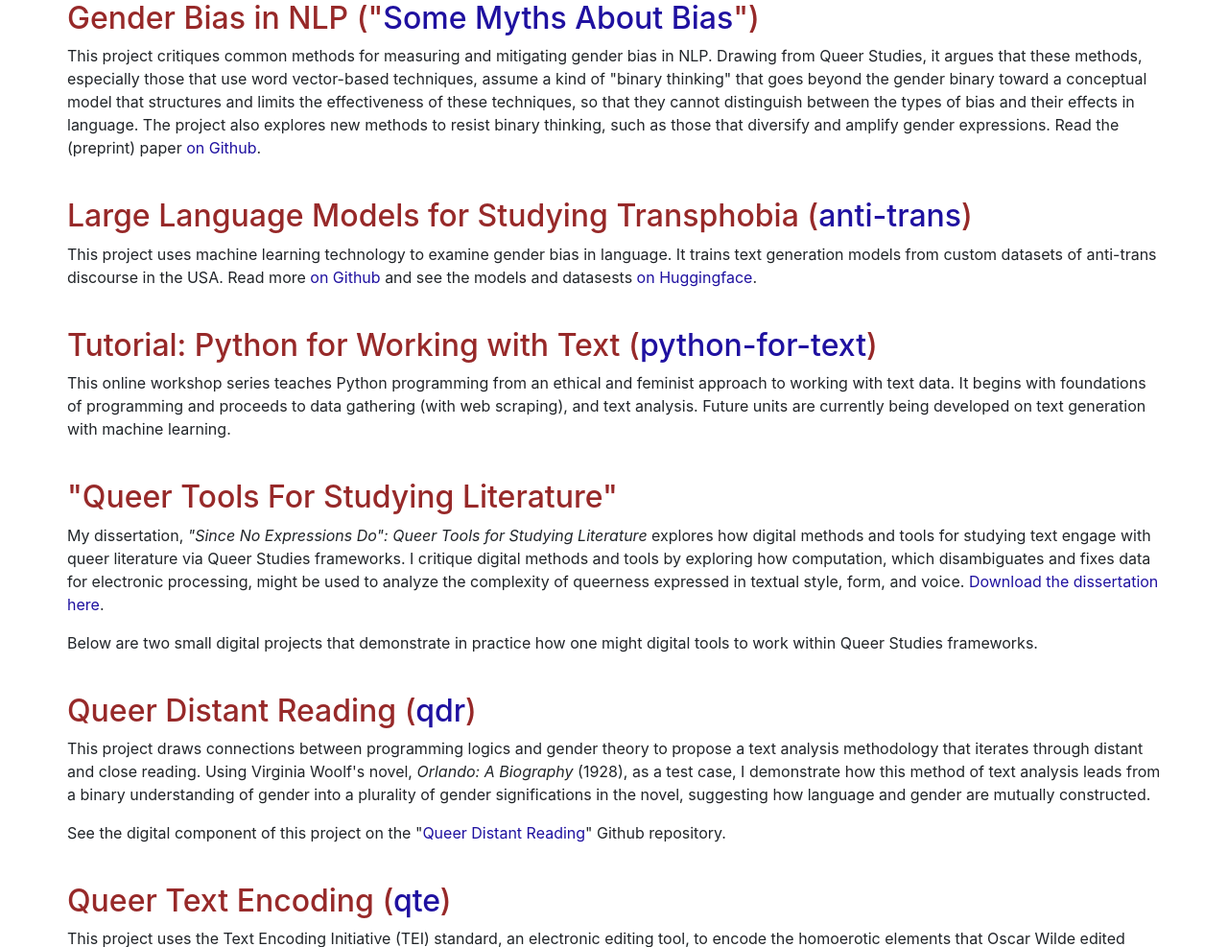
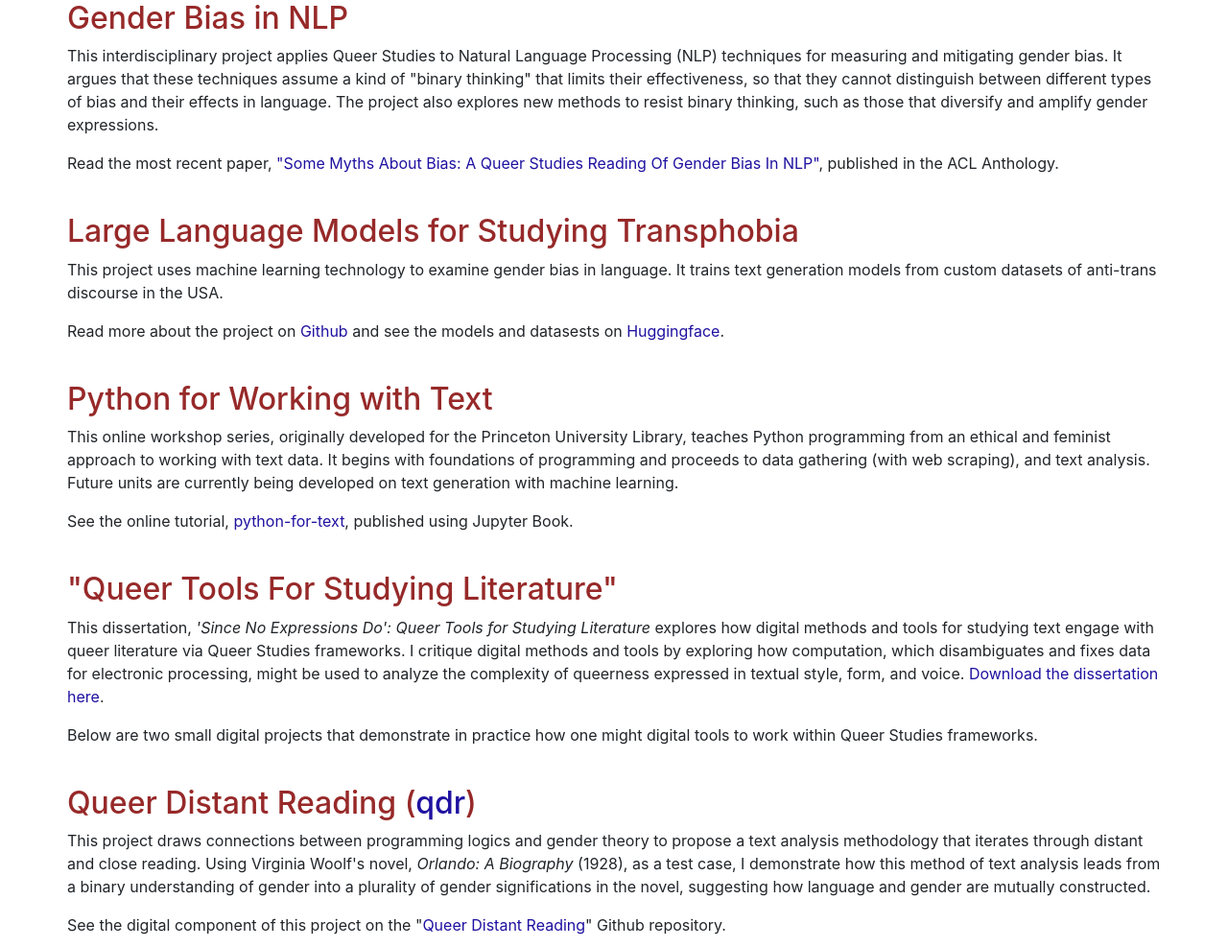
Before and after one commit to gofilipa/filipacalado, a Flask app: page /research in a window 1280 px wide. Shown: the part 56-1043 px from the top of the page at 96% size. Run offline with Flask 3, Linux system fonts and the light colour scheme; some libraries are stand-ins or nearby versions; some web fonts are replaced.

Commit message:
updating new acl paper link and revising research page

```diff
--- a/templates/research.html
+++ b/templates/research.html
@@ -10,37 +10,38 @@
 
 <div class="container">
     <div class="row">
-        <h2>Gender Bias in NLP
-        ("<a href='https://github.com/gofilipa/anti-trans/blob/main/papers/some_myths/acl-apr-2025/acl.pdf'>Some Myths About Bias</a>")</h2>
+        <h2>Gender Bias in NLP</h2>
         <p>
-	This project critiques common methods for measuring and mitigating gender bias in NLP.
-    Drawing from Queer Studies, it argues that these methods, especially those that use word vector-based techniques, assume a kind of "binary thinking"
-    that goes beyond the gender binary toward a conceptual model that structures and limits the effectiveness of these techniques, so that they cannot
-    distinguish between the types of bias and their effects in language. The project also explores new methods to resist binary thinking,
-    such as those that diversify and amplify gender expressions. Read
-    the (preprint) paper <a href="https://github.com/gofilipa/anti-trans/blob/main/papers/some_myths/acl-apr-2025/acl.pdf">on Github</a>.
+	This interdisciplinary project applies Queer Studies to Natural Language Processing (NLP) techniques for measuring and mitigating gender bias.
+    It argues that these techniques assume a kind of "binary thinking" that limits their effectiveness, so that they cannot
+    distinguish between different types of bias and their effects in language. The project also explores new methods to resist binary thinking,
+    such as those that diversify and amplify gender expressions. </p>
+    <p>Read the most recent paper, <a href="https://aclanthology.org/2025.gebnlp-1.29/">"Some Myths About Bias: A Queer Studies Reading Of Gender Bias In NLP"</a>, published in the ACL Anthology.
        </p>
      </div>
 
     <br>
 
     <div class="row">
-        <h2>Large Language Models for Studying Transphobia
-        (<a href='https://github.com/gofilipa/anti-trans'>anti-trans</a>)</h2>
+        <h2>Large Language Models for Studying Transphobia</h2>
         <p>
 	This project uses machine learning technology to examine
     gender bias in language. It trains text generation models
-	from custom datasets of anti-trans discourse in the USA. Read more <a href="https://github.com/gofilipa/anti-trans">on Github</a>
-    and see the models and datasests <a href="https://huggingface.co/datasets/gofilipa/">on Huggingface</a>.
+	from custom datasets of anti-trans discourse in the USA.
+       </p>
+       <p>
+         Read more about the project on <a href="https://github.com/gofilipa/anti-trans">Github</a>
+    and see the models and datasests on <a href="https://huggingface.co/gofilipa/">Huggingface</a>.
        </p>
      </div>
 
     <br>
 
         <div class="row">
-        <h2>Tutorial: Python for Working with Text (<a href='https://gofilipa.github.io/python-for-text/'>python-for-text</a>)</h2>
+        <h2>Python for Working with Text</h2>
         <p>
-            This online workshop series teaches Python programming
+            This online workshop series, originally developed for the Princeton University Library,
+            teaches Python programming
             from an ethical and feminist approach to working with text
             data. It begins with foundations of programming and
             proceeds to data gathering (with web scraping), and text
@@ -48,13 +49,16 @@
             text generation with machine learning.
 
         </p>
+        <p>
+            See the online tutorial, <a href='https://gofilipa.github.io/python-for-text/'>python-for-text</a>, published using Jupyter Book.
+        </p>
     </div>
     <br>
 
     <div class="row">
         <h2>"Queer Tools For Studying Literature"</h2>
         <p>
-            My dissertation, <i>"Since No Expressions Do": Queer Tools
+            This dissertation, <i>'Since No Expressions Do': Queer Tools
             for Studying Literature</i> explores how digital methods
             and tools for studying text engage with queer literature
             via Queer Studies frameworks. I critique digital methods
```
Also changed, not shown: templates/cv.html (+4 -3 lines).
